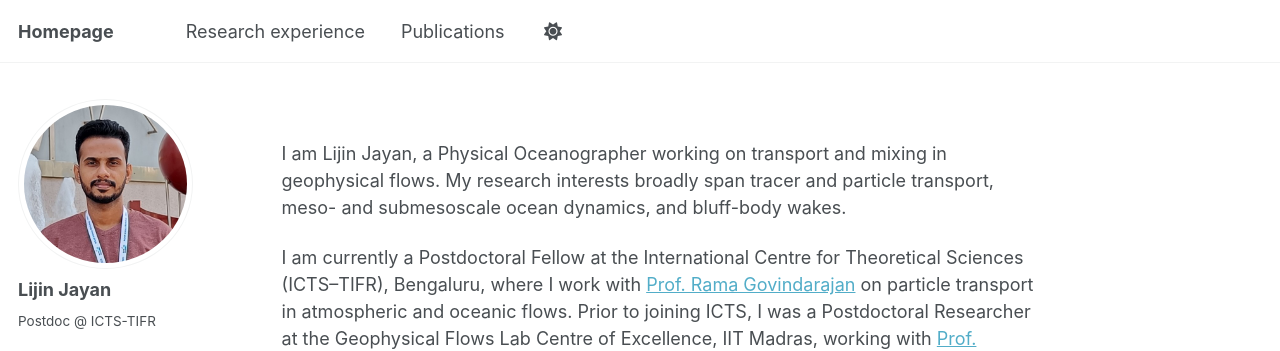
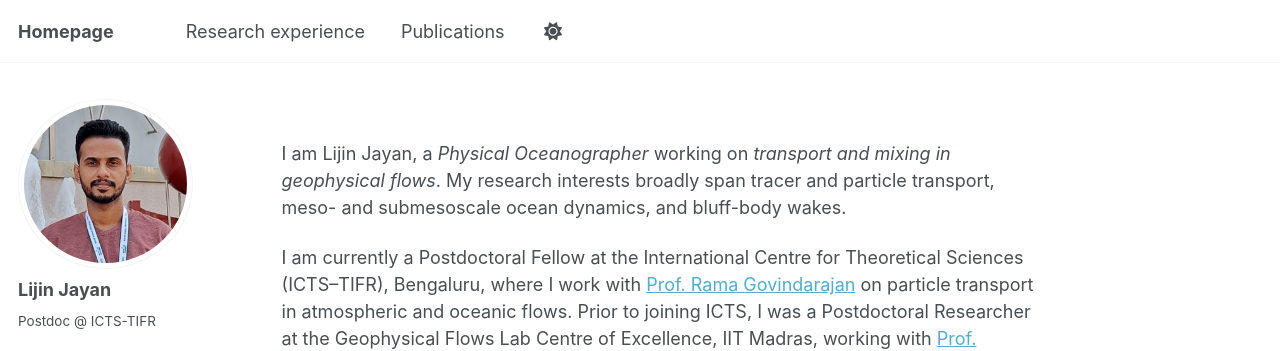
Before and after one commit to ljayan/ljayan.github.io, a Jekyll site: the page built from _pages/about.md, in a window 1280 px wide. Shown: the top 351 px of the page. Built offline with Jekyll 4.4.1, drawn with Linux system fonts in a browser that asks for light colours; some web fonts are replaced.

```diff
--- a/_pages/about.md
+++ b/_pages/about.md
@@ -7,7 +7,7 @@ redirect_from:
   - /about.html
 ---
 <br>
-I am Lijin Jayan, a Physical Oceanographer working on transport and mixing in geophysical flows. My research interests broadly span tracer and particle transport, meso- and submesoscale ocean dynamics, and bluff-body wakes.
+I am Lijin Jayan, a *Physical Oceanographer* working on *transport and mixing in geophysical flows*. My research interests broadly span tracer and particle transport, meso- and submesoscale ocean dynamics, and bluff-body wakes.
 
 I am currently a Postdoctoral Fellow at the International Centre for Theoretical Sciences (ICTS–TIFR), Bengaluru, where I work with [Prof. Rama Govindarajan](https://www.icts.res.in/people/rama-govindarajan) on particle transport in atmospheric and oceanic flows. Prior to joining ICTS, I was a Postdoctoral Researcher at the Geophysical Flows Lab Centre of Excellence, IIT Madras, working with [Prof. Manikandan Mathur](https://scholar.google.co.in/citations?user=QbrM7-gAAAAJ&hl=en) on submesoscale dynamics in the northern Bay of Bengal. I received my Ph.D. from IIT Madras, where I investigated tracer transport and stirring in the Bay of Bengal across a range of spatial and temporal scales.
 
```
